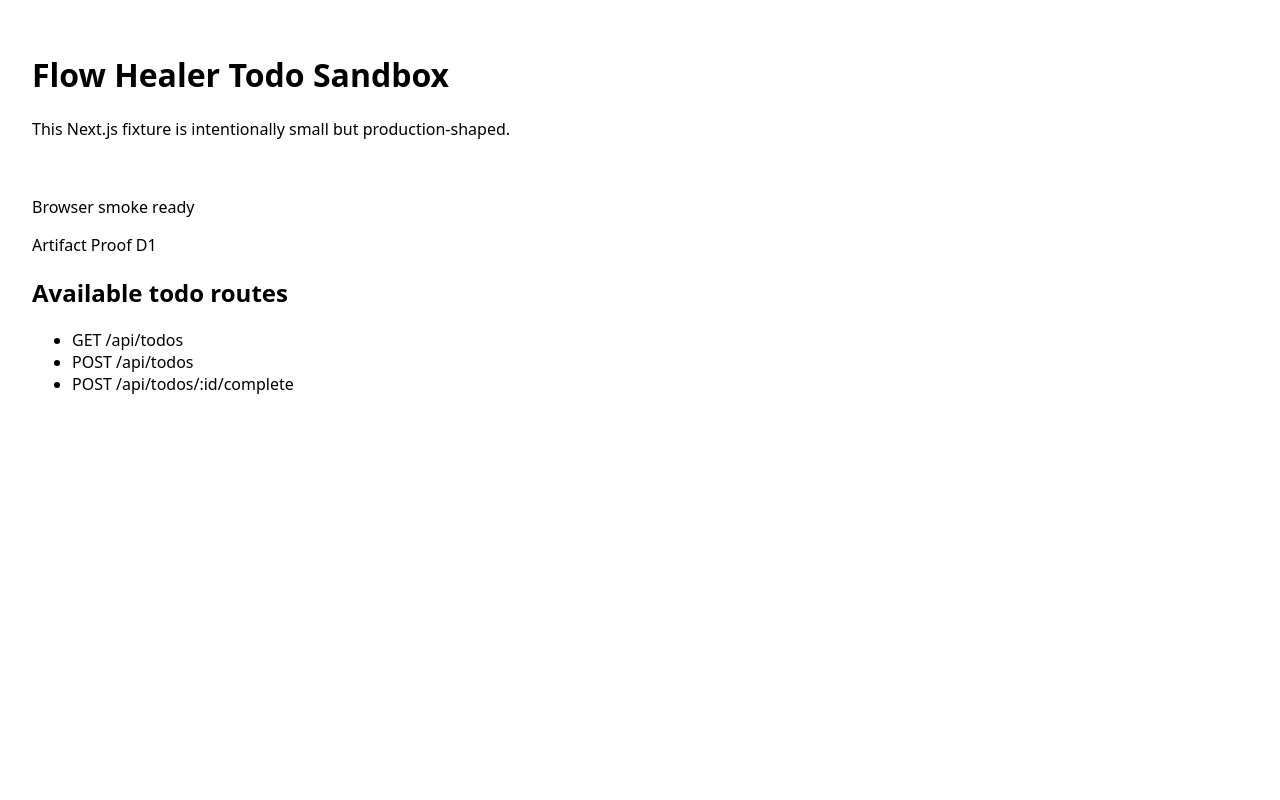
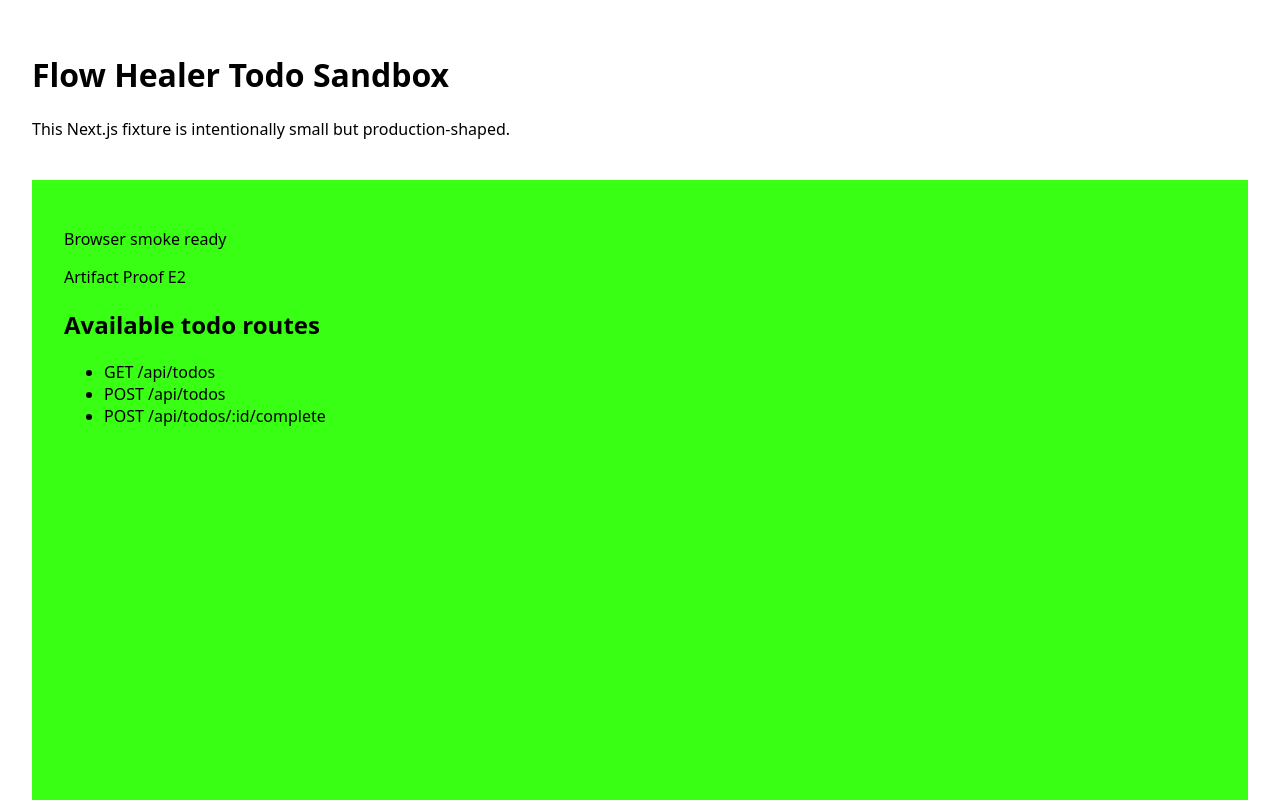
Before and after one commit to dkyazzentwatwa/flow-healer, a Next.js app in the folder e2e-apps/node-next/: page / in a window 1280 px wide. Shown: the top 800 px of the page. Built offline with nearby package versions, Linux system fonts and the light colour scheme.

Commit message:
healer: fix issue #963

```diff
--- a/e2e-apps/node-next/app/page.js
+++ b/e2e-apps/node-next/app/page.js
@@ -1,8 +1,15 @@
 export default function HomePage() {
   return (
-    <section aria-labelledby="todo-routes-heading">
+    <section
+      aria-labelledby="todo-routes-heading"
+      style={{
+        backgroundColor: '#39ff14',
+        minHeight: '100vh',
+        padding: '2rem',
+      }}
+    >
       <p>Browser smoke ready</p>
-      <p>Artifact Proof D1</p>
+      <p>Artifact Proof E2</p>
       <h2 id="todo-routes-heading">Available todo routes</h2>
       <ul>
         <li>GET /api/todos</li>
```
